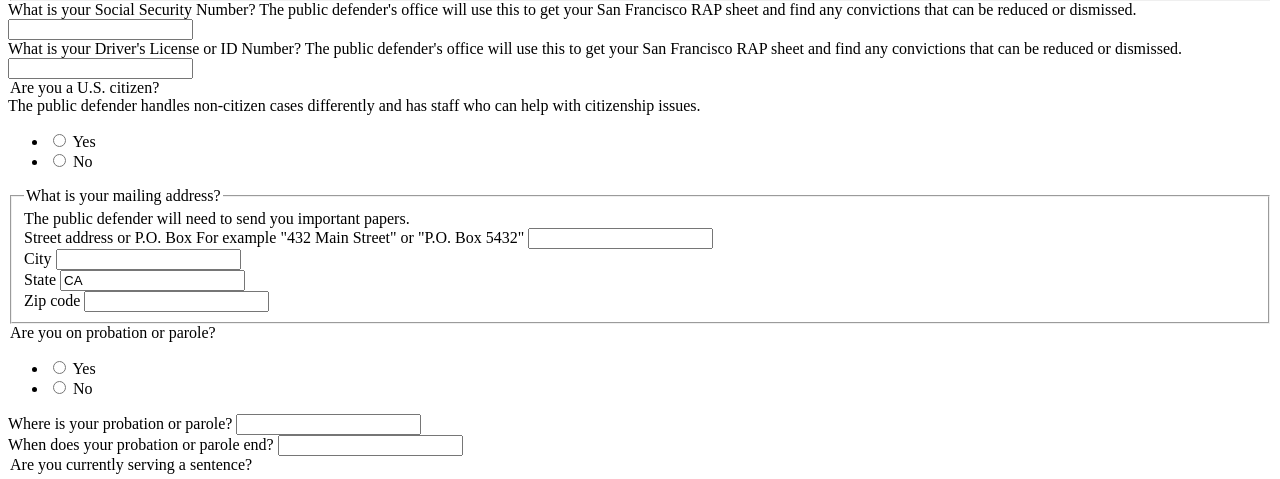
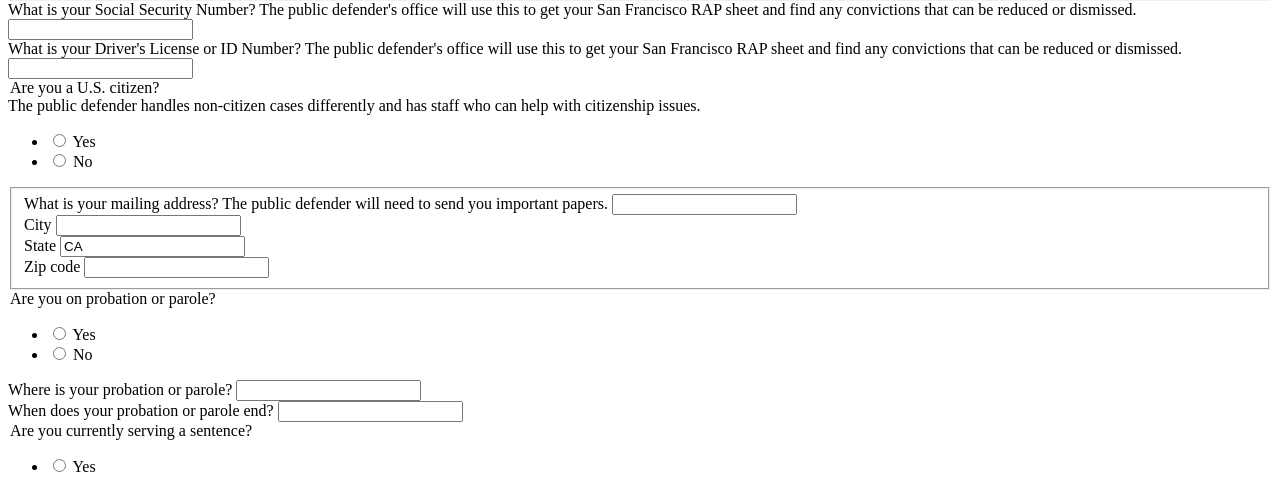
Before and after one commit to codeforamerica/typeseam, a Python web app: template typeseam/templates/forms/sanfrancisco.html in a window 1280 px wide. Shown: the part 377-856 px from the top of the page. Run offline with Jinja, Linux system fonts and the light colour scheme; the template is opened without the code that fills it, so the values that code supplies are empty.

Commit message:
improved address field, extra unit test

```diff
--- a/typeseam/templates/forms/sanfrancisco.html
+++ b/typeseam/templates/forms/sanfrancisco.html
@@ -191,19 +191,13 @@
 
 	<div class="field address">
 		<fieldset>
-	    <legend>
-		    What is your mailing address?
-	    </legend>
-			<span class="field-help_text">
-				The public defender will need to send you important papers.
-			</span>
 		<div class="subfield">
 			<label class="field-wrapping_label">
 				<span class="field-display_text">
-						Street address or P.O. Box
+					What is your mailing address?
 				</span>
 				<span class="field-help_text">
-						For example "432 Main Street" or "P.O. Box 5432"
+					The public defender will need to send you important papers.
 				</span>
 				<input type="text" name="address_street" value="">
 			</label>
```
Also changed, not shown: tests/unit/test_queries.py (+16 -0 lines). Lines whose indentation alone changed are shown as unchanged.
